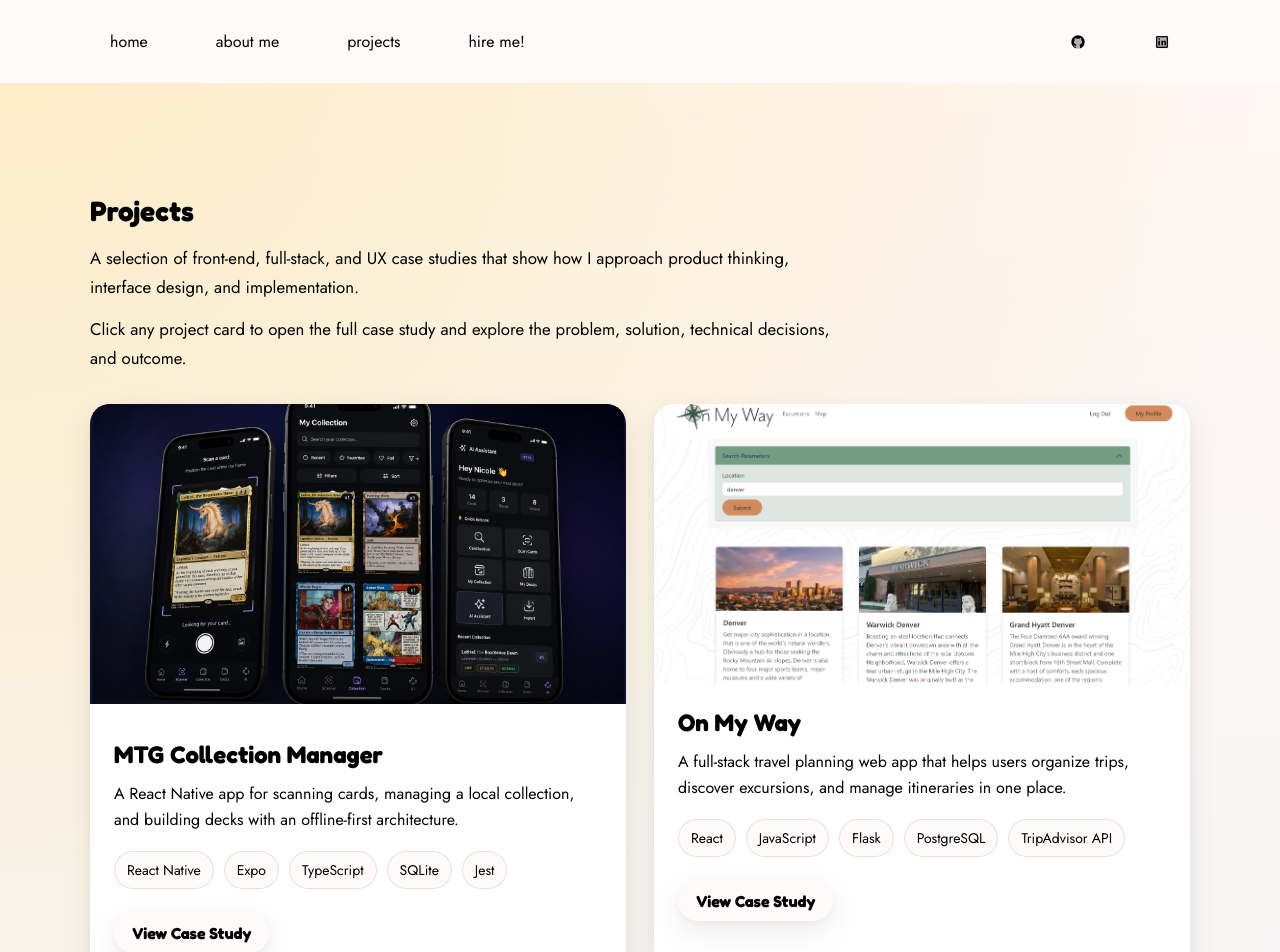
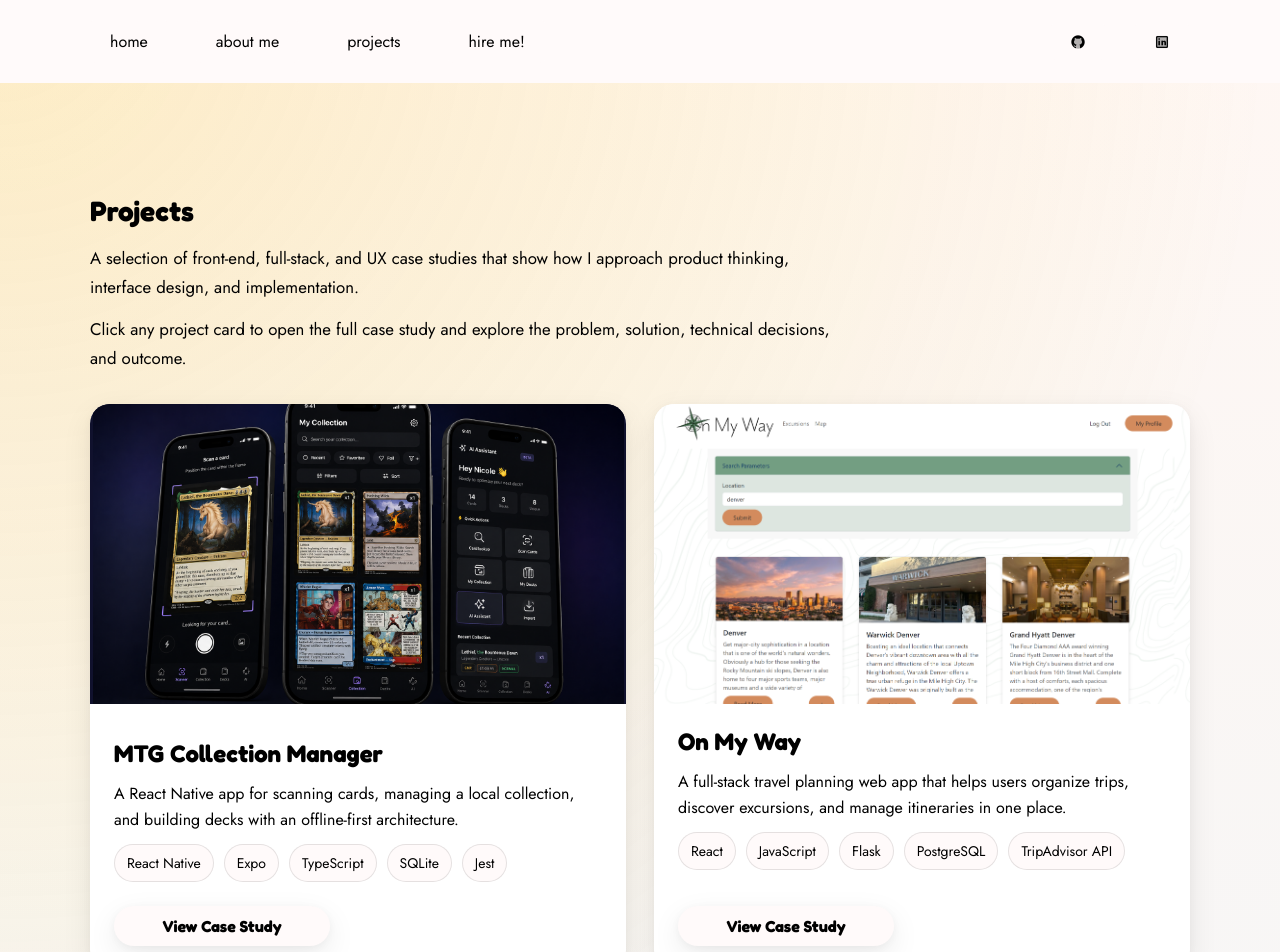
Before and after one commit to nicoleyeag/portfolio, a React (Create React App) app: page /projects in a window 1280 px wide. Shown: the top 952 px of the page. Built offline with nearby package versions, Linux system fonts and the light colour scheme; a web font is replaced by a local one.

Commit message:
polish project overview cards

```diff
--- a/src/components/projects/ProjectOverviewCard.js
+++ b/src/components/projects/ProjectOverviewCard.js
@@ -70,6 +70,7 @@ export default function ProjectOverviewCard({
       )}
 
       <div className="project-overview-card-body">
+        <div className="project-overview-card-content">
           <h2 className="project-overview-card-title">{titleContent}</h2>
 
           <p className="project-overview-card-description">
@@ -86,6 +87,7 @@ export default function ProjectOverviewCard({
               </li>
             ))}
           </ul>
+        </div>
 
         {ctaContent}
       </div>
--- a/src/css/style.css
+++ b/src/css/style.css
@@ -520,17 +520,21 @@ main {
 }
 
 .project-overview-card {
+  display: flex;
+  flex-direction: column;
+  height: 100%;
   overflow: hidden;
 }
 
 .project-overview-card-media {
   display: block;
+  flex-shrink: 0;
   text-decoration: none;
 }
 
 .project-overview-card-hero {
   width: 100%;
-  height: 280px;
+  height: 300px;
 }
 
 .project-overview-card-hero--mtg-static-image {
@@ -707,7 +711,7 @@ main {
 
 .project-overview-card-media > img {
   width: 100%;
-  height: 280px;
+  height: 300px;
   object-fit: cover;
   display: block;
 }
@@ -715,6 +719,16 @@ main {
 .project-overview-card-body {
   padding: 24px;
   font-family: "Jost", sans-serif;
+  display: flex;
+  flex: 1;
+  flex-direction: column;
+}
+
+.project-overview-card-content {
+  display: flex;
+  flex-direction: column;
+  gap: 12px;
+  margin-bottom: 24px;
 }
 
 .project-overview-card--mtg-composed .project-overview-card-body {
@@ -726,13 +740,15 @@ main {
 }
 
 .project-overview-card-title {
-  margin: 0 0 12px;
+  margin: 0;
   font-size: 24px;
   font-family: "Fredoka", sans-serif;
+  line-height: 1.2;
 }
 
 .project-overview-card-title-link {
   color: inherit;
+  display: block;
   text-decoration: none;
 }
 
@@ -742,11 +758,16 @@ main {
 
 .project-overview-card-title-text {
   color: inherit;
+  display: block;
 }
 
 .project-overview-card-description {
-  margin: 0 0 18px;
+  margin: 0;
   line-height: 1.6;
+  display: -webkit-box;
+  overflow: hidden;
+  -webkit-box-orient: vertical;
+  -webkit-line-clamp: 3;
 }
 
 .project-overview-card-stack {
@@ -754,7 +775,7 @@ main {
   flex-wrap: wrap;
   gap: 10px;
   padding: 0;
-  margin: 0 0 24px;
+  margin: 0;
   list-style: none;
 }
 
@@ -770,6 +791,10 @@ main {
   display: inline-flex;
   align-items: center;
   justify-content: center;
+  align-self: flex-start;
+  width: 180px;
+  max-width: 100%;
+  margin-top: auto;
   padding: 10px 18px;
   border-radius: 999px;
   background: #fffafa;
@@ -1121,8 +1146,8 @@ main {
   }
 
   .project-overview-card-media > img {
-    height: auto;
-    max-height: 360px;
+    height: 300px;
+    max-height: none;
   }
 
   .project-overview-card-hero {
```
Lines whose indentation alone changed are shown as unchanged.
